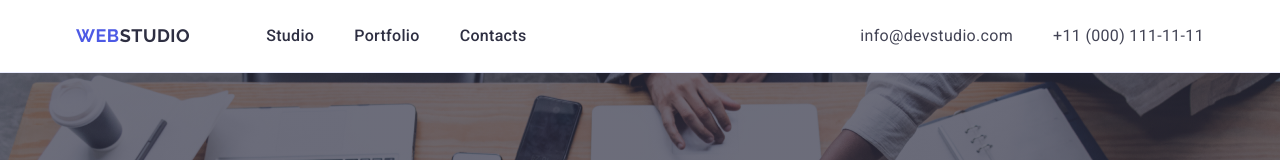
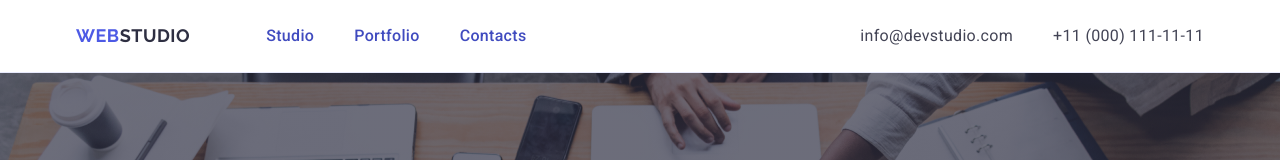
Before and after one commit to sofiachaikovska/goit-markup-hw-04, a plain HTML site: page index.html in a window 1280 px wide. Shown: the top 160 px of the page. Drawn offline with nearby package versions, Linux system fonts and the light colour scheme.

Commit message:
Changed color in header-menu

```diff
--- a/css/styles.css
+++ b/css/styles.css
@@ -91,7 +91,6 @@ address {
 .header-menu {
   display: flex;
   gap: 40px;
-  color: #404bbf;
 }
 
 .logo {
@@ -118,7 +117,7 @@ address {
 .nav-link {
   position: relative;
   display: inline-block;
-  color: var(--c-background-dark);
+  color: #404bbf;
   font-weight: 500;
   padding: 24px 0;
 
@@ -132,7 +131,7 @@ address {
   bottom: -1px;
   height: 4px;
   border-radius: 2px;
-  color: #404bbf;
+  background-color: #404bbf;
 }
 
 .nav-link:hover {
```
